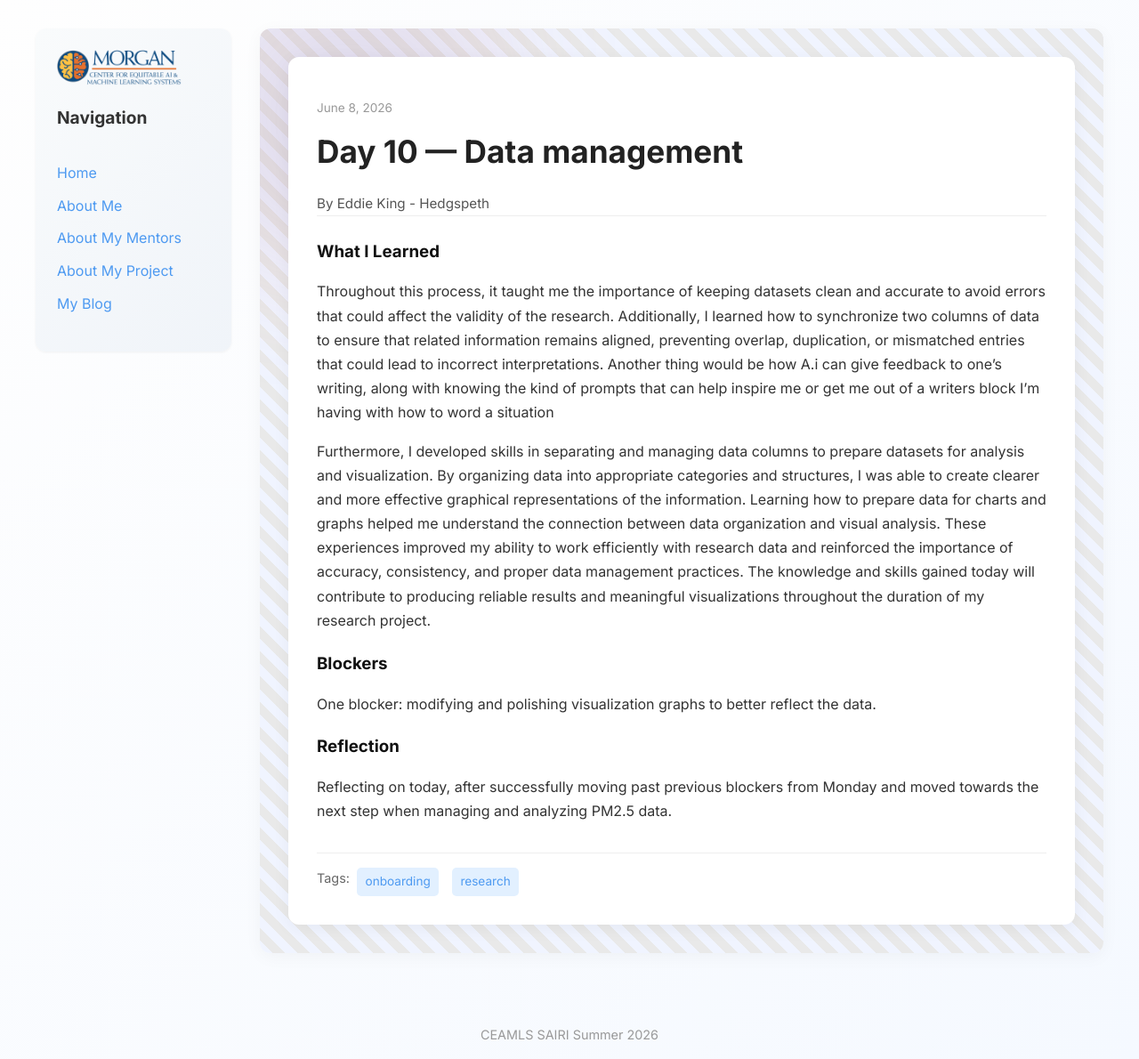
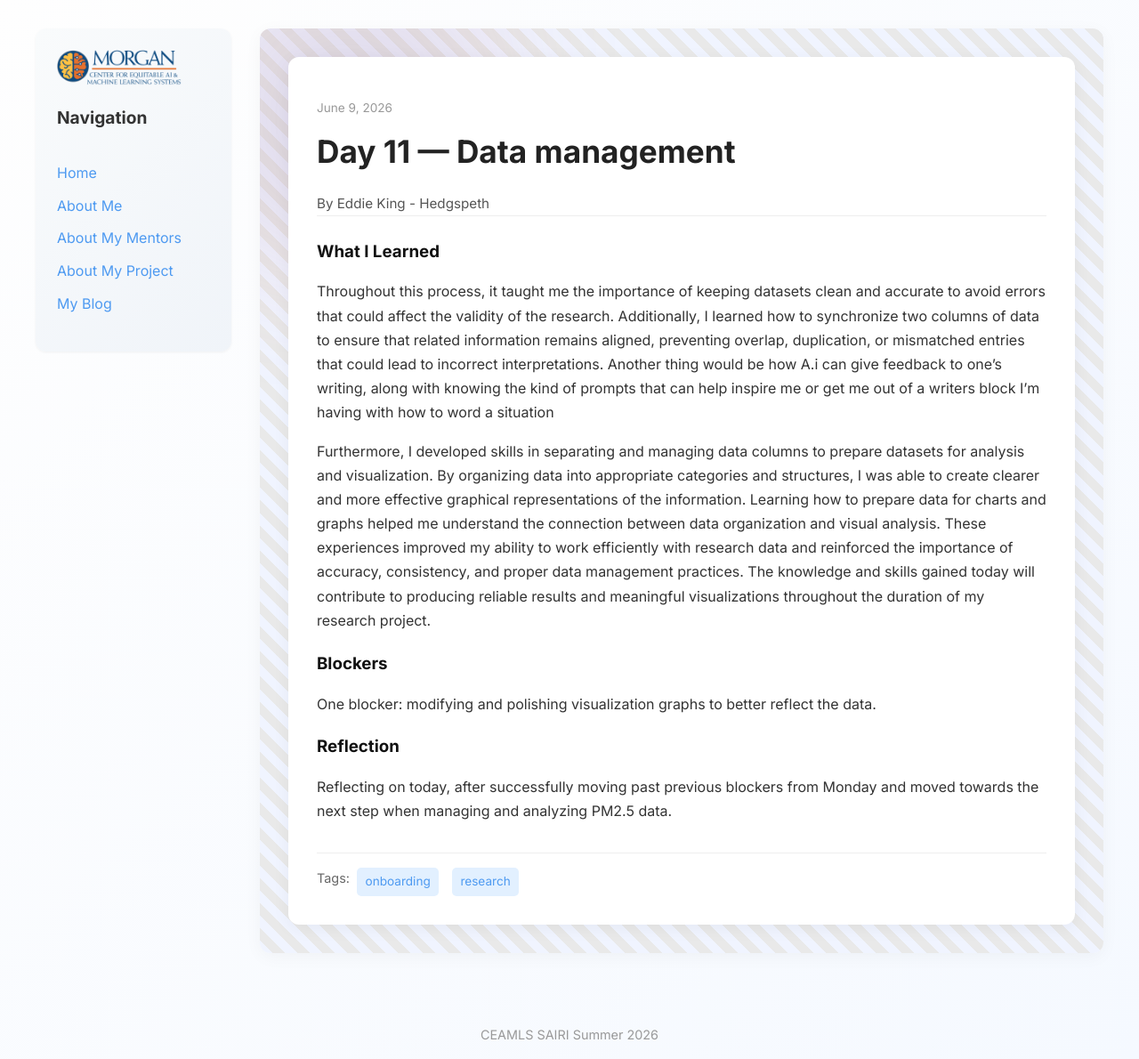
Before and after one commit to eddiejkh-del/eddiejkh-delceamls26.github.io, a Jekyll site: the page built from _posts/2026-06-09-day-11.md, in a window 1280 px wide. Shown: the whole page at 89% size. Built offline with Jekyll 4.4.1, drawn with Linux system fonts in a browser that asks for light colours.

Commit message:
Update 2026-06-09-day-11.md

```diff
--- a/_posts/2026-06-09-day-11.md
+++ b/_posts/2026-06-09-day-11.md
@@ -1,8 +1,8 @@
 ---
 layout: post
-title: "Day 10 — Data management"
-date: 2026-06-08
-permalink: /day10.html
+title: "Day 11 — Data management"
+date: 2026-06-09
+permalink: /day11.html
 tags: ["onboarding", "research"]
 
 what_i_learned: |
```
